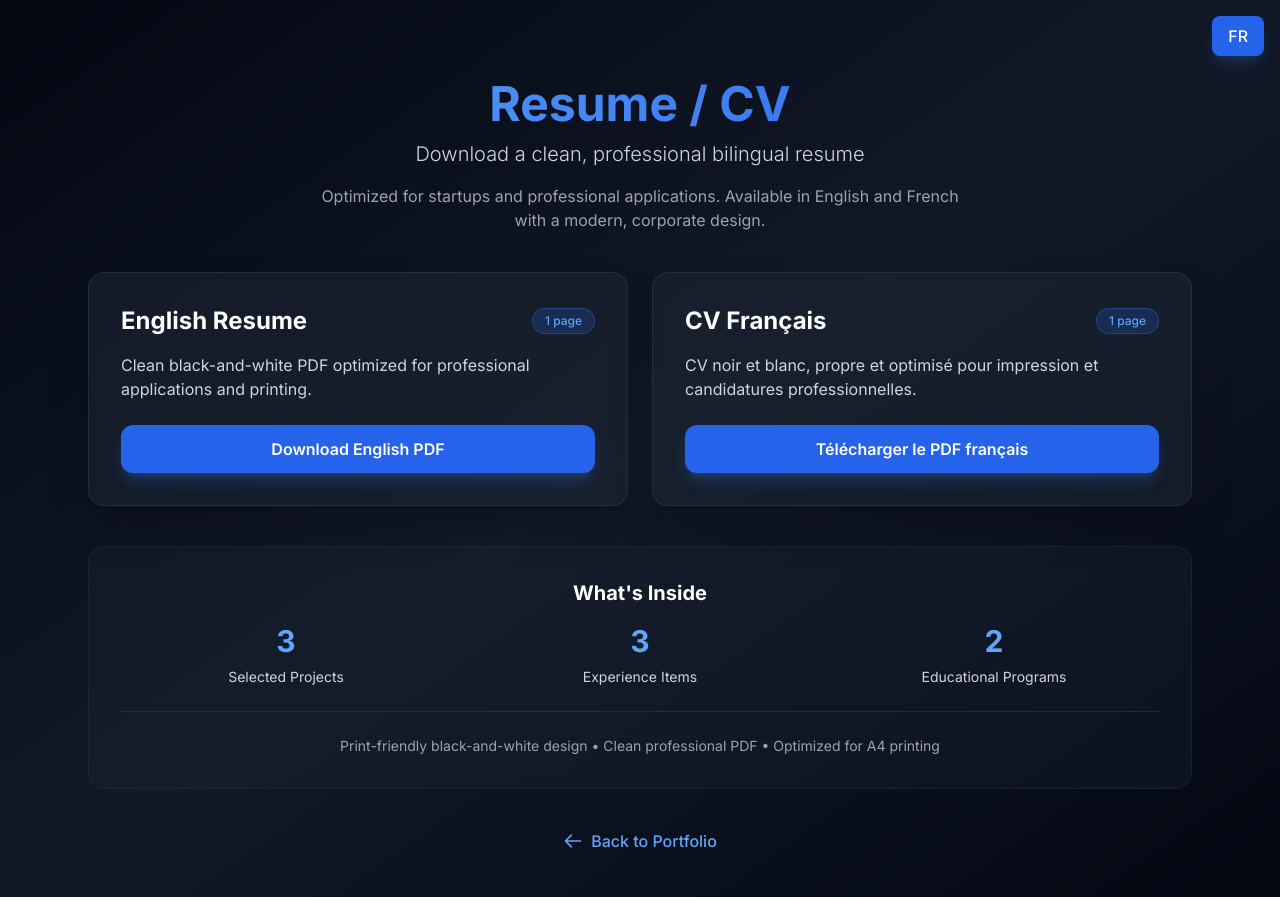
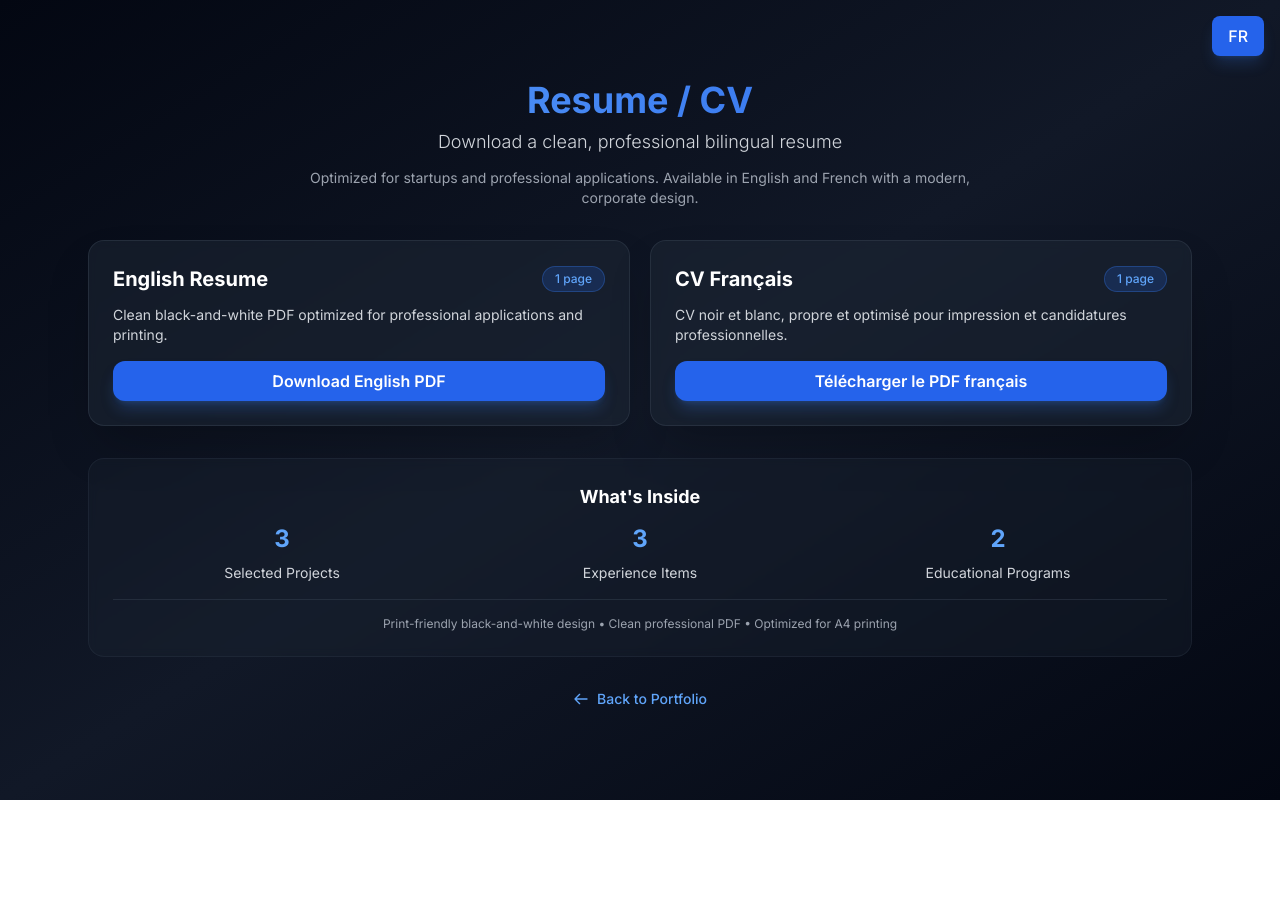
Before and after one commit to Sy2force/Portfolio---pro, a Next.js app: page /resume in a window 1280 px wide. After the commit the page ends 800 px from the top, so only its background shows below. Built offline with nearby package versions, Linux system fonts and the light colour scheme.

Commit message:
Further reduce resume page size

```diff
--- a/app/resume/page.tsx
+++ b/app/resume/page.tsx
@@ -33,20 +33,20 @@ export default function ResumePage() {
         </button>
       </div>
 
-      <div className="max-w-6xl mx-auto px-4 sm:px-6 py-8 md:py-10 pt-20 md:pt-20">
+      <div className="max-w-6xl mx-auto px-4 sm:px-6 py-6 md:py-8 pt-20 md:pt-20">
         {/* Header */}
         <motion.div
           initial={{ opacity: 0, y: 20 }}
           animate={{ opacity: 1, y: 0 }}
-          className="text-center mb-8 md:mb-10"
+          className="text-center mb-6 md:mb-8"
         >
-          <h1 className="text-3xl sm:text-4xl md:text-5xl font-bold mb-3 bg-gradient-to-r from-blue-400 to-blue-600 bg-clip-text text-transparent">
+          <h1 className="text-2xl sm:text-3xl md:text-4xl font-bold mb-2 bg-gradient-to-r from-blue-400 to-blue-600 bg-clip-text text-transparent">
             Resume / CV
           </h1>
-          <h2 className="text-lg md:text-xl text-gray-300 mb-4 font-light">
+          <h2 className="text-base md:text-lg text-gray-300 mb-3 font-light">
             Download a clean, professional bilingual resume
           </h2>
-          <p className="text-sm md:text-base text-gray-400 max-w-2xl mx-auto leading-relaxed">
+          <p className="text-xs md:text-sm text-gray-400 max-w-2xl mx-auto leading-relaxed">
             Optimized for startups and professional applications. Available in English and French with a modern, corporate design.
           </p>
         </motion.div>
@@ -56,31 +56,31 @@ export default function ResumePage() {
           initial={{ opacity: 0, y: 20 }}
           animate={{ opacity: 1, y: 0 }}
           transition={{ delay: 0.1 }}
-          className="grid md:grid-cols-2 gap-4 md:gap-6 mb-8 md:mb-10"
+          className="grid md:grid-cols-2 gap-3 md:gap-5 mb-6 md:mb-8"
         >
           {/* English Resume Card */}
           <motion.div
             initial={{ opacity: 0, y: 20 }}
             animate={{ opacity: 1, y: 0 }}
             transition={{ delay: 0.2 }}
-            className="bg-gray-800/50 backdrop-blur-sm border border-gray-700/50 rounded-2xl p-6 md:p-8 hover:border-blue-500/50 transition-all duration-300 flex flex-col shadow-2xl hover:shadow-blue-500/10"
+            className="bg-gray-800/50 backdrop-blur-sm border border-gray-700/50 rounded-2xl p-5 md:p-6 hover:border-blue-500/50 transition-all duration-300 flex flex-col shadow-2xl hover:shadow-blue-500/10"
           >
-            <div className="flex items-center justify-between mb-4">
-              <h3 className="text-xl md:text-2xl font-bold text-white">
+            <div className="flex items-center justify-between mb-3">
+              <h3 className="text-lg md:text-xl font-bold text-white">
                 English Resume
               </h3>
               <span className="px-3 py-1 bg-blue-600/20 text-blue-400 text-xs font-medium rounded-full border border-blue-500/30">
                 1 page
               </span>
             </div>
-            <p className="text-sm md:text-base text-gray-300 mb-6 leading-relaxed flex-grow">
+            <p className="text-xs md:text-sm text-gray-300 mb-4 leading-relaxed flex-grow">
               Clean black-and-white PDF optimized for professional applications and printing.
             </p>
             <div className="space-y-3">
               <a
                 href="/Shay_Acoca_CV_EN.pdf"
                 download
-                className="block w-full px-5 py-3 bg-blue-600 hover:bg-blue-700 text-white rounded-xl transition-all duration-300 font-semibold text-center touch-manipulation active:scale-98 shadow-lg shadow-blue-500/25 hover:shadow-blue-500/40"
+                className="block w-full px-4 py-2 bg-blue-600 hover:bg-blue-700 text-white rounded-xl transition-all duration-300 font-semibold text-center touch-manipulation active:scale-98 shadow-lg shadow-blue-500/25 hover:shadow-blue-500/40"
                 aria-label="Download Shay Acoca English CV PDF"
               >
                 Download English PDF
@@ -93,24 +93,24 @@ export default function ResumePage() {
             initial={{ opacity: 0, y: 20 }}
             animate={{ opacity: 1, y: 0 }}
             transition={{ delay: 0.3 }}
-            className="bg-gray-800/50 backdrop-blur-sm border border-gray-700/50 rounded-2xl p-6 md:p-8 hover:border-blue-500/50 transition-all duration-300 flex flex-col shadow-2xl hover:shadow-blue-500/10"
+            className="bg-gray-800/50 backdrop-blur-sm border border-gray-700/50 rounded-2xl p-5 md:p-6 hover:border-blue-500/50 transition-all duration-300 flex flex-col shadow-2xl hover:shadow-blue-500/10"
           >
-            <div className="flex items-center justify-between mb-4">
-              <h3 className="text-xl md:text-2xl font-bold text-white">
+            <div className="flex items-center justify-between mb-3">
+              <h3 className="text-lg md:text-xl font-bold text-white">
                 CV Français
               </h3>
               <span className="px-3 py-1 bg-blue-600/20 text-blue-400 text-xs font-medium rounded-full border border-blue-500/30">
                 1 page
               </span>
             </div>
-            <p className="text-sm md:text-base text-gray-300 mb-6 leading-relaxed flex-grow">
+            <p className="text-xs md:text-sm text-gray-300 mb-4 leading-relaxed flex-grow">
               CV noir et blanc, propre et optimisé pour impression et candidatures professionnelles.
             </p>
             <div className="space-y-3">
               <a
                 href="/Shay_Acoca_CV_FR.pdf"
                 download
-                className="block w-full px-5 py-3 bg-blue-600 hover:bg-blue-700 text-white rounded-xl transition-all duration-300 font-semibold text-center touch-manipulation active:scale-98 shadow-lg shadow-blue-500/25 hover:shadow-blue-500/40"
+                className="block w-full px-4 py-2 bg-blue-600 hover:bg-blue-700 text-white rounded-xl transition-all duration-300 font-semibold text-center touch-manipulation active:scale-98 shadow-lg shadow-blue-500/25 hover:shadow-blue-500/40"
                 aria-label="Télécharger le CV français de Shay Acoca en PDF"
               >
                 Télécharger le PDF français
@@ -124,27 +124,27 @@ export default function ResumePage() {
           initial={{ opacity: 0, y: 20 }}
           animate={{ opacity: 1, y: 0 }}
           transition={{ delay: 0.4 }}
-          className="bg-gray-800/30 backdrop-blur-sm border border-gray-700/30 rounded-2xl p-6 md:p-8 mb-8 md:mb-10"
+          className="bg-gray-800/30 backdrop-blur-sm border border-gray-700/30 rounded-2xl p-5 md:p-6 mb-6 md:mb-8"
         >
-          <h3 className="text-lg md:text-xl font-bold text-white mb-4 text-center">
+          <h3 className="text-base md:text-lg font-bold text-white mb-3 text-center">
             What&apos;s Inside
           </h3>
-          <div className="grid md:grid-cols-3 gap-4 md:gap-6 text-center">
+          <div className="grid md:grid-cols-3 gap-3 md:gap-5 text-center">
             <div className="space-y-2">
-              <div className="text-2xl md:text-3xl font-bold text-blue-400">3</div>
+              <div className="text-xl md:text-2xl font-bold text-blue-400">3</div>
               <div className="text-xs md:text-sm text-gray-300">Selected Projects</div>
             </div>
             <div className="space-y-2">
-              <div className="text-2xl md:text-3xl font-bold text-blue-400">3</div>
+              <div className="text-xl md:text-2xl font-bold text-blue-400">3</div>
               <div className="text-xs md:text-sm text-gray-300">Experience Items</div>
             </div>
             <div className="space-y-2">
-              <div className="text-2xl md:text-3xl font-bold text-blue-400">2</div>
+              <div className="text-xl md:text-2xl font-bold text-blue-400">2</div>
               <div className="text-xs md:text-sm text-gray-300">Educational Programs</div>
             </div>
           </div>
-          <div className="mt-4 md:mt-6 pt-4 md:pt-6 border-t border-gray-700/50 text-center">
-            <p className="text-xs md:text-sm text-gray-400">
+          <div className="mt-3 md:mt-4 pt-3 md:pt-4 border-t border-gray-700/50 text-center">
+            <p className="text-xs text-gray-400">
               Print-friendly black-and-white design • Clean professional PDF • Optimized for A4 printing
             </p>
           </div>
@@ -159,9 +159,9 @@ export default function ResumePage() {
         >
           <Link
             href="/"
-            className="inline-flex items-center gap-2 text-blue-400 hover:text-blue-300 transition-colors font-medium touch-manipulation active:scale-95 text-sm md:text-base"
+            className="inline-flex items-center gap-2 text-blue-400 hover:text-blue-300 transition-colors font-medium touch-manipulation active:scale-95 text-xs md:text-sm"
           >
-            <svg className="w-4 h-4 md:w-5 md:h-5" fill="none" stroke="currentColor" viewBox="0 0 24 24">
+            <svg className="w-3 h-3 md:w-4 md:h-4" fill="none" stroke="currentColor" viewBox="0 0 24 24">
               <path strokeLinecap="round" strokeLinejoin="round" strokeWidth={2} d="M10 19l-7-7m0 0l7-7m-7 7h18" />
             </svg>
             Back to Portfolio
```
